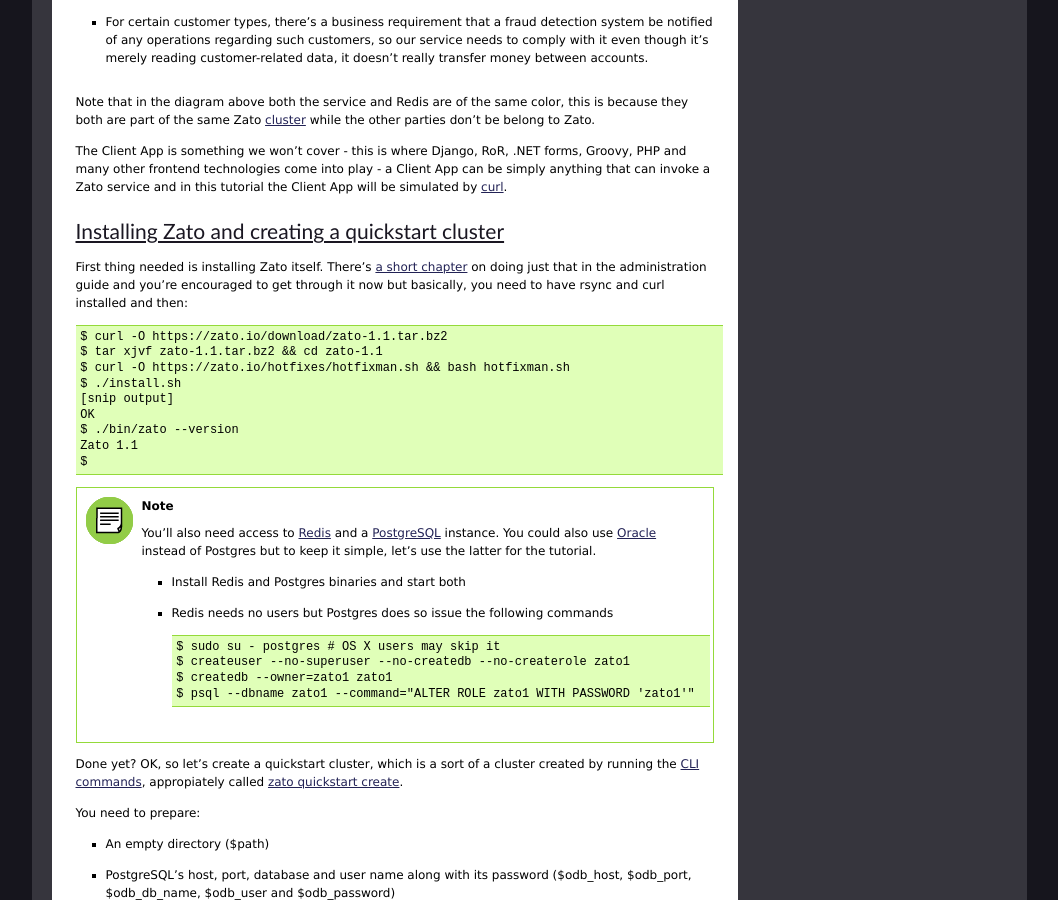
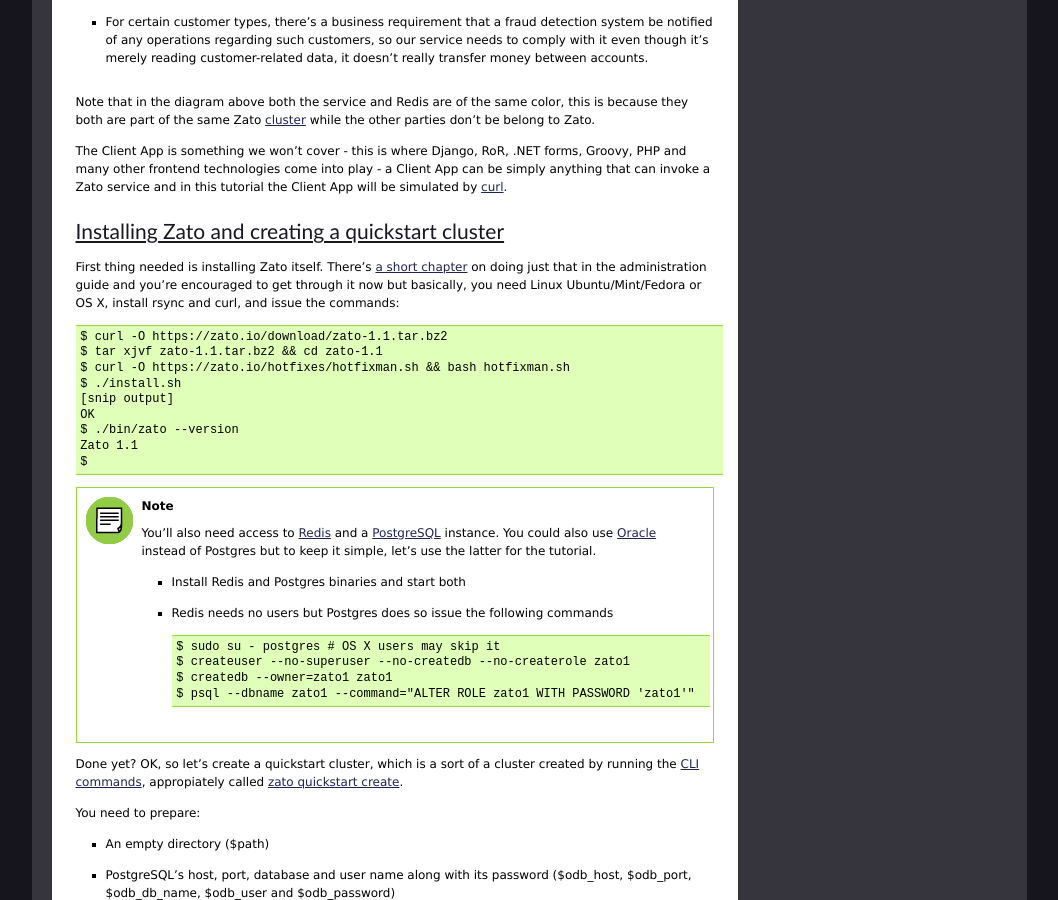
Before and after one commit to rfdiazpr/zato-docs, a Sphinx documentation site: the page built from sphinx/tutorial/01.txt, in a window 1280 px wide and 900 px high, scrolled down 1660 px. Shown: the whole window, without its empty margins (111-1169 px from the left). Built offline with Sphinx 7.4.7, drawn with Linux system fonts in a browser that asks for light colours.

Commit message:
Added info what distributions are supported as of now

```diff
--- a/sphinx/tutorial/01.txt
+++ b/sphinx/tutorial/01.txt
@@ -139,7 +139,7 @@
 :doc:`a short chapter <../admin/guide/install-zato>`
 on doing just that
 in the administration guide and you're encouraged to get through it now
-but basically, you need to have rsync and curl installed and then:
+but basically, you need Linux Ubuntu/Mint/Fedora or OS X, install rsync and curl, and issue the commands:
 
 .. parsed-literal::
 
```
